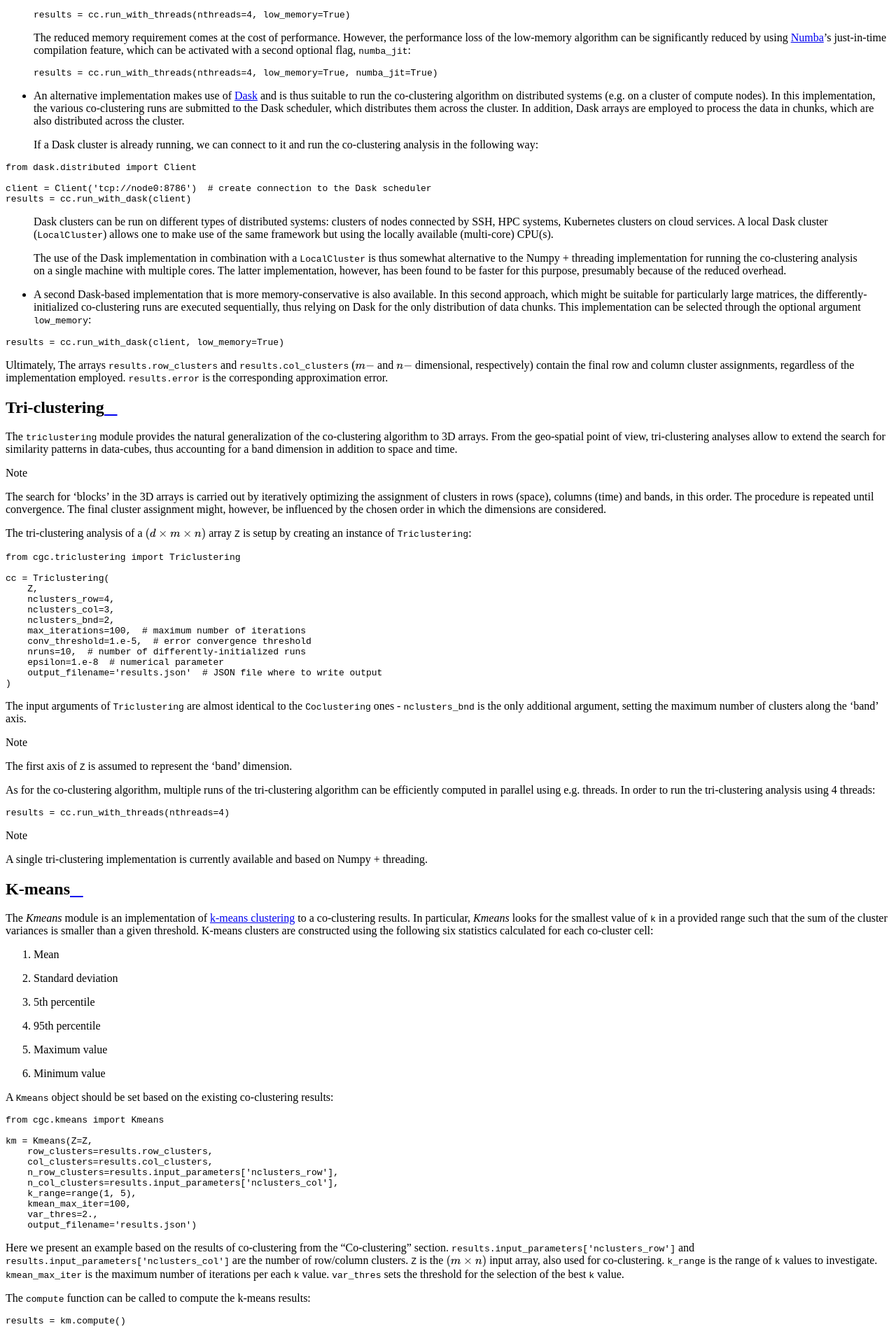
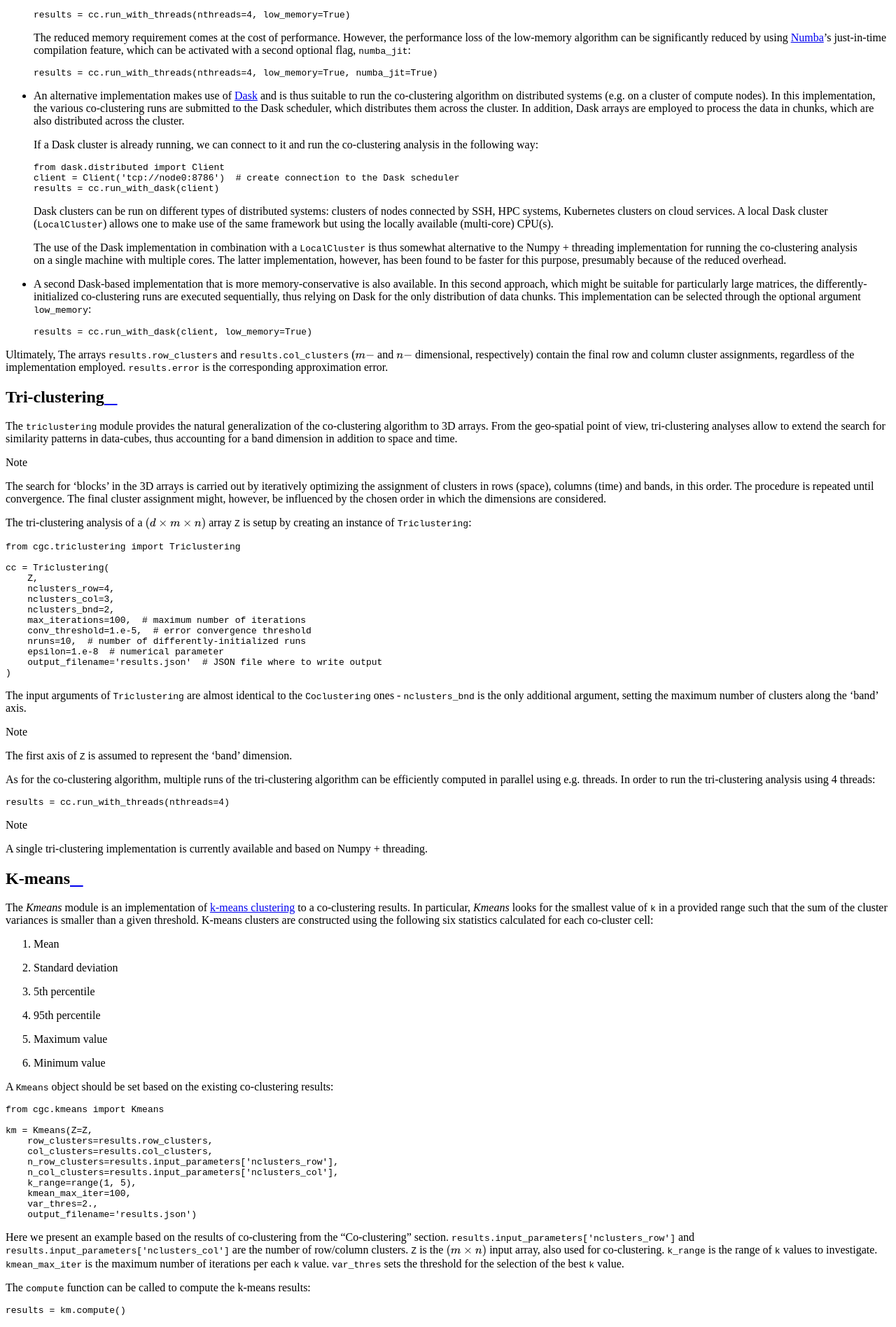
Before and after one commit to phenology/cgc, a Sphinx documentation site: the page built from docs/user_manual.rst, in a window 1280 px wide. Shown: the part 1106-3002 px from the top of the page at 70% size. Built offline with Sphinx 7.4.7 and the Read the Docs theme 2.0.0, drawn with Linux system fonts in a browser that asks for light colours; pages that are not in the unit, such as notebooks, are missing from menus.

Commit message:
fix docs indentation

```diff
--- a/docs/user_manual.rst
+++ b/docs/user_manual.rst
@@ -89,17 +89,13 @@ Different co-clustering implementations are available:
   which are also distributed across the cluster.
 
   If a Dask cluster is already running, we can connect to it and run the co-clustering analysis
-  in the following way:
-
-.. code-block:: python
+  in the following way::
 
     from dask.distributed import Client
-
     client = Client('tcp://node0:8786')  # create connection to the Dask scheduler
     results = cc.run_with_dask(client)
 
 .. _Dask: https://dask.org
-
 
   Dask clusters can be run on different types of distributed systems: clusters
   of nodes connected by SSH, HPC systems, Kubernetes clusters on cloud services.
@@ -116,9 +112,7 @@ Different co-clustering implementations are available:
   In this second approach, which might be suitable for particularly large matrices, the
   differently-initialized co-clustering runs are executed sequentially, thus relying
   on Dask for the only distribution of data chunks. This implementation can be selected
-  through the optional argument ``low_memory``:
-
-.. code-block:: python
+  through the optional argument ``low_memory``::
 
     results = cc.run_with_dask(client, low_memory=True)
 
```
